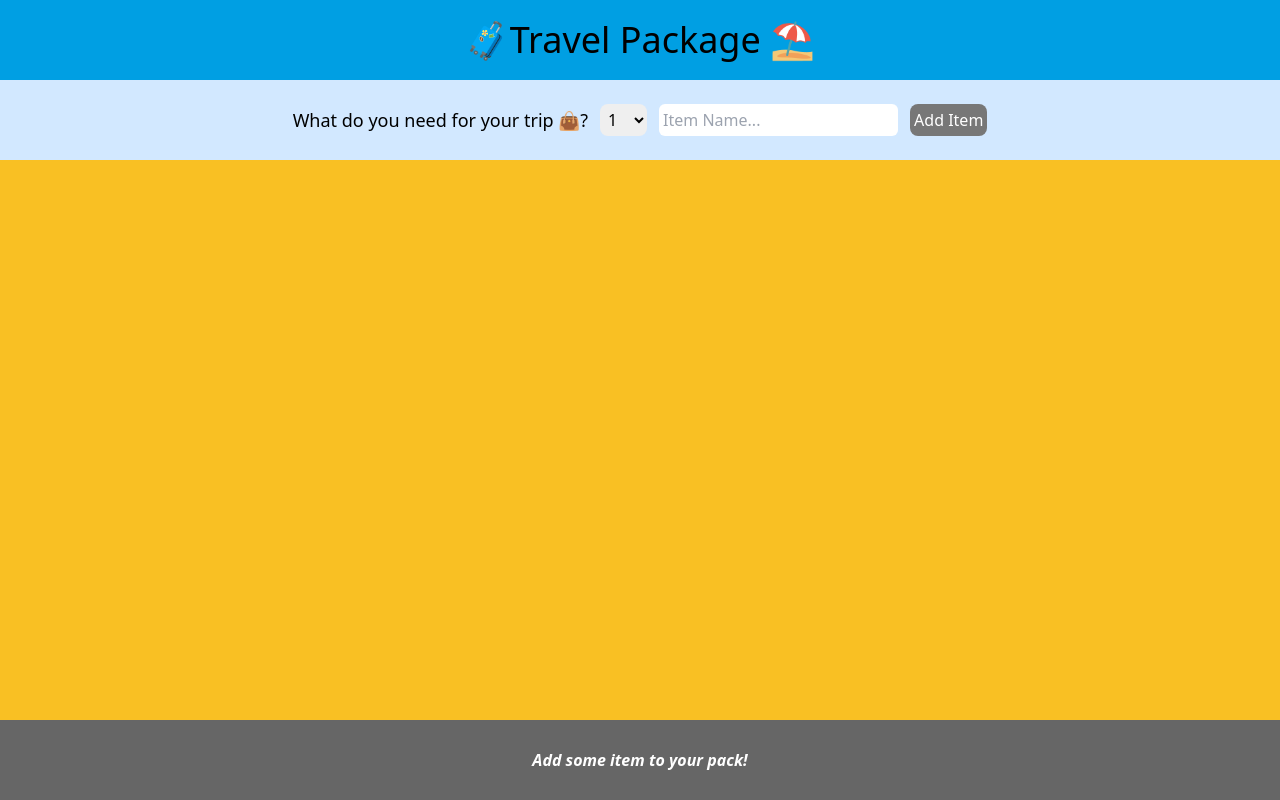
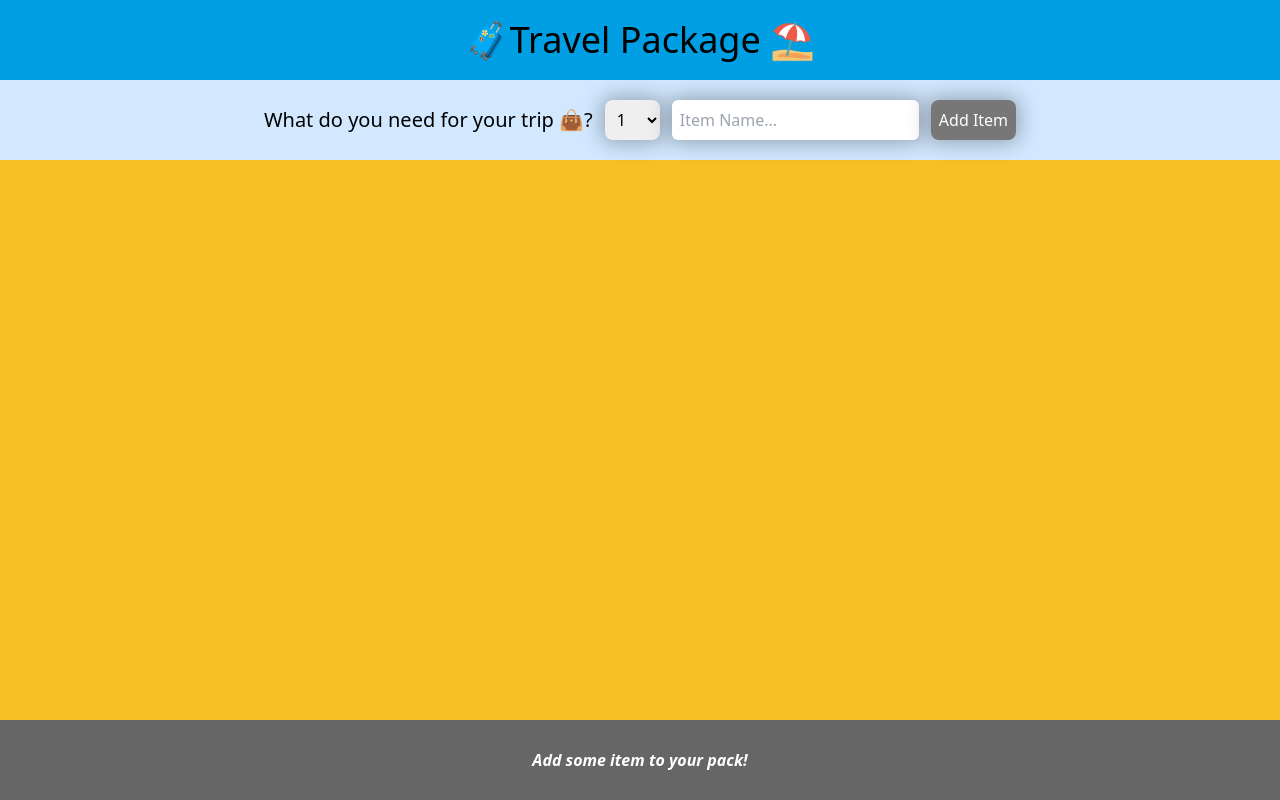
Before and after one commit to MetinKb/react-item-package, a React (Create React App) app: page / in a window 1280 px wide. Built offline with nearby package versions, Linux system fonts and the light colour scheme.

Commit message:
Update Form.js

```diff
--- a/src/Components/Form.js
+++ b/src/Components/Form.js
@@ -21,8 +21,8 @@ function Form({ onAddItems }) {
 
     return (
         <form onSubmit={handlingSubmit} className="flex items-center gap-3 w-full h-[10%] f-center bg-[#d2e8ff]">
-            <h3 className="text-lg">What do you need for your trip 👜?</h3>
-            <select value={quantity} onChange={e => setQuantity(Number(e.target.value))} className="rounded-lg p-1 outline-none">
+            <h3 className="text-xl">What do you need for your trip 👜?</h3>
+            <select value={quantity} onChange={e => setQuantity(Number(e.target.value))} className="shadow-[0_0px_20px_3px_rgba(0,0,0,.3)] rounded-lg p-2 outline-none">
                 {
                     Array.from({ length: 20 }, (_, i) => i + 1).map((num, index) => (
                         <option value={num} key={index}>{num}</option>
@@ -30,9 +30,9 @@ function Form({ onAddItems }) {
 
                 }
             </select>
-            <input onChange={e => setDescription(e.target.value)} value={description} className="rounded-md p-1 outline-none"
+            <input onChange={e => setDescription(e.target.value)} value={description} className="shadow-[0_0px_20px_3px_rgba(0,0,0,.3)] rounded-md p-2 outline-none"
                 type="text" placeholder="Item Name..." />
-            <button className="bg-[#777] p-1 text-white rounded-lg hover:brightness-110">Add Item</button>
+            <button className="bg-[#777] p-2 text-white rounded-lg hover:brightness-110 shadow-[0_0px_20px_3px_rgba(0,0,0,.3)]">Add Item</button>
         </form>
     )
 }
```
